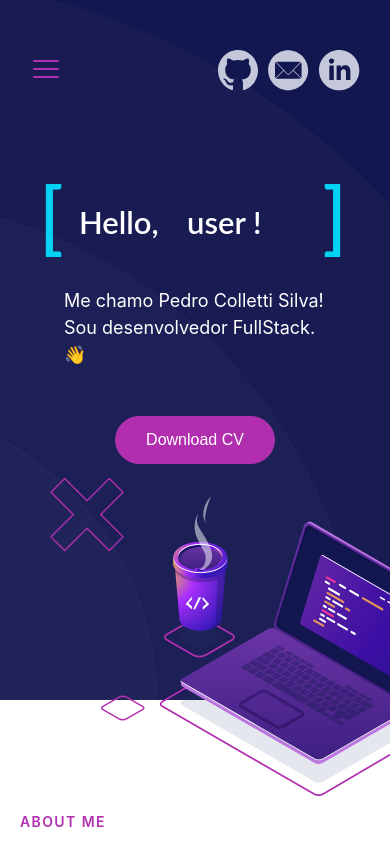
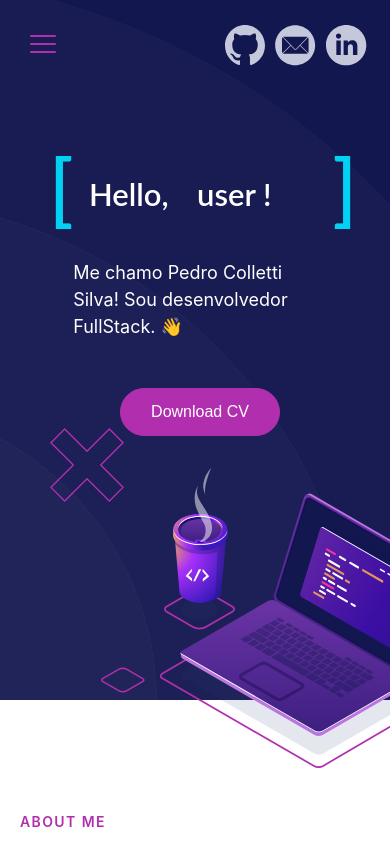
Before and after one commit to PedroColletti/site, a React (Vite) app: page / in a window 390 px wide. Shown: the top 844 px of the page. Built offline with nearby package versions, Linux system fonts and the light colour scheme.

Commit message:
header fixed

```diff
--- a/src/App.css
+++ b/src/App.css
@@ -95,7 +95,7 @@ body {
 @media screen and (max-width: 649px) {
   .xlarge{
     width: 74.041px;
-    height: 74.042px;
+    height: 250px;
     background-image: url(/x-large-mobile.svg);
     background-position: left;
     margin-top: 340px;
@@ -162,14 +162,23 @@ body {
 @media screen and (max-width: 578.99px) {
 
   .header-div {
+    position: fixed;
     display: flex;
     justify-content: space-between;
-    align-items: center;
-    padding: 50px 30px;
+    width: 87%;
+    transform:2s ;
+    background: none;
+    z-index: 9996;
+    padding: 25px 7%;
   }
 
  .header-links {
     display: none;
+  }
+
+  .first-body {
+    margin-top: 110px;
+    margin-left: 10px;
   }
 
   .navbarIcon{
@@ -189,7 +198,7 @@ body {
     height: 32px;
     background-repeat: no-repeat;
     position: fixed;
-    top: 60px;
+    top: 35px;
     left: 35px;
     color: white;
     z-index: 9999;
@@ -528,7 +537,7 @@ body {
 #btnTopo {
   display: none;
   position: fixed;
-  z-index: 9997;
+  z-index: 9992;
   bottom: 5%;
   right: 3%;
   padding: 0.2% 0.5%;
--- a/src/App.tsx
+++ b/src/App.tsx
@@ -141,20 +141,42 @@ function App() {
   };
 
   const [windowWidth, setWindowWidth] = useState(window.innerWidth);
+  const [windowHeight, setWindowHeight] = useState(0);
 
   const handleResize = () => {
     setWindowWidth(window.innerWidth);
   };
 
+  const handleScroll = () => {
+    setWindowHeight(window.scrollY);
+  };
+
   useEffect(() => {
     // Adiciona um listener para o evento de redimensionamento
     window.addEventListener("resize", handleResize);
+    window.addEventListener("scroll", handleScroll);
 
     // Remove o listener quando o componente é desmontado
     return () => {
       window.removeEventListener("resize", handleResize);
+      window.removeEventListener("scroll", handleScroll);
     };
   }, []);
+
+  const headerElement = document.querySelector(".header-div") as HTMLElement;
+
+  console.log("screenHeight", windowHeight);
+
+  if (headerElement) {
+    if (windowHeight > 50 && windowWidth < 578.99) {
+      headerElement.style.background =
+        "var(--color-primary-blue-dark, #131750)";
+      headerElement.style.transition = "background 0.4s";
+    } else {
+      headerElement.style.background = "none";
+      headerElement.style.transition = "background 0.8s";
+    }
+  }
 
   const bodyElement = document.querySelector("body");
 
@@ -305,15 +327,13 @@ function App() {
           </div>
         </div>
       </div>
-      <div className="second-div">
+      <div id="aboutme" className="second-div">
         <div className="imgdiv">
           <img src={devFull} className="aboutmeimg" alt="devFull.svg" />
         </div>
         <div className="aboutme-div">
           <div className="aboutme-title">
-            <div id="aboutme" className="aboutme-title1">
-              about me
-            </div>
+            <div className="aboutme-title1">about me</div>
             <div className="aboutme-title2">
               #pedro-colletti<span>_</span>
             </div>
@@ -360,9 +380,8 @@ function App() {
         <img src={skills} className="skillsImg" alt="skills.svg" />
         <div className="xmedium" />
       </div>
-
-      <div className="four-div">
-        <div id="projects" className="aboutme-title">
+      <div id="projects" className="four-div">
+        <div className="aboutme-title">
           <div className="aboutme-title1">projects</div>
           <div className="aboutme-title2">
             #aplicações<span>_</span>
```
